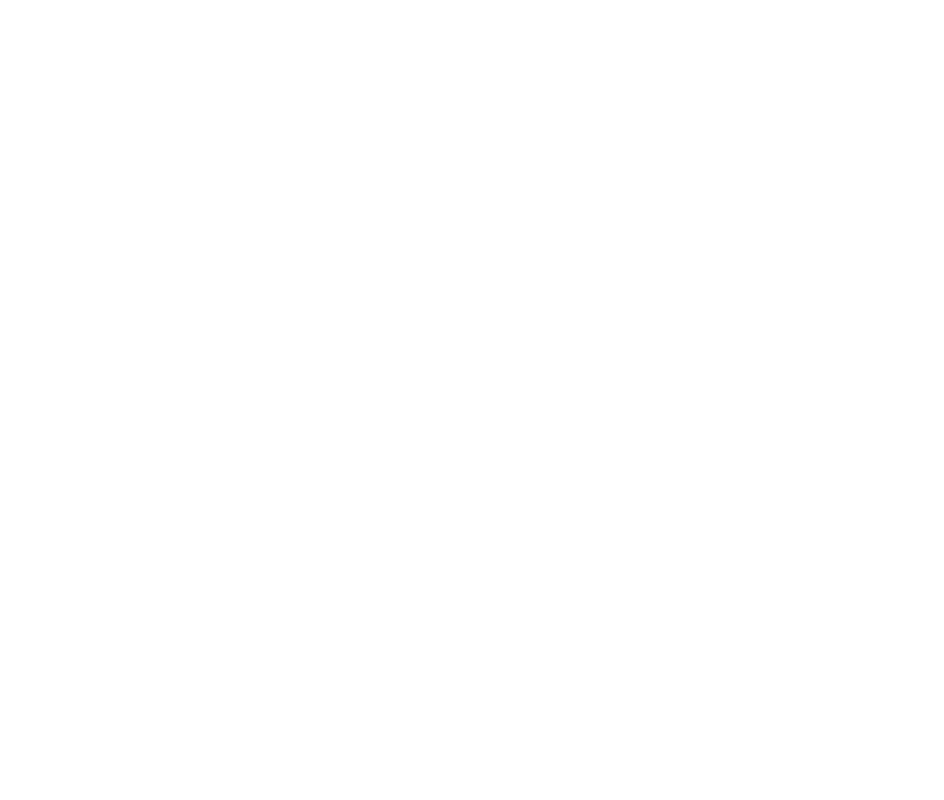
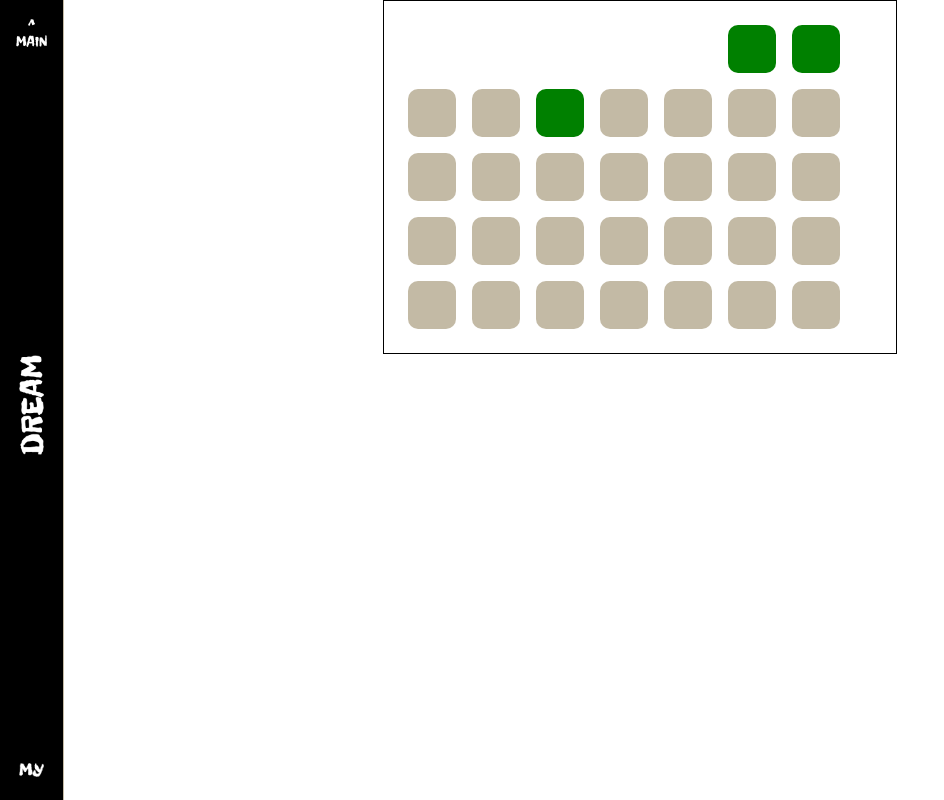
Before and after one commit to SMin1620/IN_A_DREAM, a React (Create React App) app in the folder front/: page /Mypage in a window 1280 px wide. Before the commit this address had no page. Shown: the whole page, without its empty margins (0-944 px from the left). Built offline with nearby package versions, Linux system fonts and the light colour scheme; a web font is replaced by a local one.

Commit message:
feat: 마이페이지에 스트릭 찍는 부분 느낌만 구현해둠'

```diff
--- a/front/src/AppRouter.tsx
+++ b/front/src/AppRouter.tsx
@@ -6,6 +6,7 @@ import LoginPage from "./pages/LoginPage";
 import CreateDreamDiaryPage from "./pages/CreateDreamDiaryPage";
 import SignUpPage from "./pages/SignUpPage";
 import SearchBar from "./components/features/SearchBarComponents/SearchBar";
+import MyPage from "./pages/MyPage";
 
 function AppRouter() {
   return (
@@ -20,7 +21,7 @@ function AppRouter() {
             element={<CreateDreamDiaryPage />}
           ></Route>
           <Route path="/Signup" element={<SignUpPage />}></Route>
-          <Route path="/" element={<SearchBar />}></Route>
+          <Route path="/Mypage" element={<MyPage />}></Route>
         </Routes>
       </BrowserRouter>
     </div>
--- /dev/null
+++ b/front/src/components/features/CalendarComponents/Calendar.css
@@ -0,0 +1,30 @@
+/* Calendar.css */
+
+.calendar-main {
+  display: flex;
+  flex-wrap: wrap;
+  width: 30rem; /* = .day width (3rem + 1rem margin) * 7 */
+  border: 1px solid black;
+  padding: 1rem;
+  margin: auto;
+}
+
+.day {
+  width: 3rem;
+  height: 3rem;
+  margin: 0.5rem;
+  background-color: #c3baa5;
+  border-radius: 10px;
+}
+
+.empty-day {
+  width: 3rem;
+  height: 3rem;
+  margin: 0.5rem;
+  border-radius: 10px;
+  background-color: transparent;
+}
+
+.active-day {
+  background-color: green;
+}
--- /dev/null
+++ b/front/src/components/features/CalendarComponents/Calendar.tsx
@@ -0,0 +1,46 @@
+import React, { useState } from "react";
+import "./Calendar.css";
+
+const Calendar = () => {
+  const date = new Date();
+  const daysInMonth = new Date(
+    date.getFullYear(),
+    date.getMonth() + 1,
+    0
+  ).getDate();
+  const startDayOfMonth = new Date(
+    date.getFullYear(),
+    date.getMonth(),
+    1
+  ).getDay();
+
+  // Example user activity data
+  const [userActivity] = useState(["2023-09-01", "2023-09-02", "2023-09-05"]);
+
+  let daysArray = [];
+
+  for (let i = 0; i < startDayOfMonth; i++) {
+    daysArray.push(<div className="day empty-day" key={`empty-${i}`}></div>);
+  }
+
+  for (let i = 1; i <= daysInMonth; i++) {
+    const dayString = `${date.getFullYear()}-${String(
+      date.getMonth() + 1
+    ).padStart(2, "0")}-${String(i).padStart(2, "0")}`;
+    if (userActivity.includes(dayString)) {
+      daysArray.push(
+        <div
+          className="day active-day"
+          key={i}
+          title={`User was active on ${dayString}`}
+        ></div>
+      );
+    } else {
+      daysArray.push(<div className="day" key={i}></div>);
+    }
+  }
+
+  return <div className="calendar-main">{daysArray}</div>;
+};
+
+export default Calendar;
--- a/front/src/components/features/SearchBarComponents/SearchBar.css
+++ b/front/src/components/features/SearchBarComponents/SearchBar.css
@@ -1,13 +1,13 @@
 .search-main {
   display: flex;
   align-items: center;
-  padding: 1rem 2rem;
+  padding: 0.4rem;
   margin: auto;
   justify-content: center;
-  width: 40vh;
-  height: 2rem;
-  background-color: lightblue;
-  border-radius: 50rem;
+  width: 90%;
+  height: 3rem;
+  background-color: white;
+  border-radius: 2.4rem;
 }
 
 .search-main > input {
@@ -16,6 +16,20 @@
   border: none;
   margin-right: 1rem;
   background-color: transparent;
+  padding: 0 1rem;
+}
+
+.search-main input:focus {
+  outline: none;
+  border: none;
+}
+
+.search-main input:focus::placeholder {
+  color: gray;
+}
+
+.search-main input::placeholder {
+  color: black;
 }
 
 .search-main > button {
@@ -29,7 +43,10 @@
   background-color: #c3baa5;
   color: black;
   border-radius: 25rem;
-  transform: translate(-50% -50%);
+}
+
+.search-main button:hover {
+  background-color: #ff7a00;
 }
 
 .search-main button span {
--- a/front/src/components/features/SearchBarComponents/SearchBar.tsx
+++ b/front/src/components/features/SearchBarComponents/SearchBar.tsx
@@ -13,7 +13,10 @@ export interface SearchBarButton extends LoginButton {}
 const SearchBar = () => {
   const [searchKeyword, setSearchKeyword] = useState("");
 
-  console.log(searchKeyword);
+  const postSearch = () => {
+    // API 요청
+    console.log(searchKeyword);
+  };
 
   return (
     <div className="search-main">
@@ -22,11 +25,11 @@ const SearchBar = () => {
         placeholder="검색어를 입력하세요"
         onChange={(e) => setSearchKeyword(e.target.value)}
       />
-      <button>
+      <button onClick={postSearch}>
         <span>
           <SlideSpan
             startPosition={200}
-            endPosition={-420}
+            endPosition={-520}
             speed={10}
             padding="0 0.3rem"
             fontFamily="IAMAPLAYER"
@@ -35,7 +38,7 @@ const SearchBar = () => {
           </SlideSpan>
           <SlideSpan
             startPosition={200}
-            endPosition={-420}
+            endPosition={-520}
             speed={10}
             padding="0 0.3rem"
             fontFamily="IAMAPLAYER"
@@ -44,7 +47,7 @@ const SearchBar = () => {
           </SlideSpan>
           <SlideSpan
             startPosition={200}
-            endPosition={-420}
+            endPosition={-520}
             speed={10}
             padding="0 0.3rem"
             fontFamily="IAMAPLAYER"
@@ -53,7 +56,7 @@ const SearchBar = () => {
           </SlideSpan>
           <SlideSpan
             startPosition={200}
-            endPosition={-420}
+            endPosition={-520}
             speed={10}
             padding="0 0.3rem"
             fontFamily="IAMAPLAYER"
--- /dev/null
+++ b/front/src/pages/MyPage.tsx
@@ -0,0 +1,16 @@
+import React from "react";
+import Navbar from "../components/features/NavbarComponents/Navbar";
+import Calendar from "../components/features/CalendarComponents/Calendar";
+
+const MyPage = () => {
+  return (
+    <div className="MyPage-main">
+      <Navbar></Navbar>
+      <div className="mypage-top">
+        <Calendar />
+      </div>
+    </div>
+  );
+};
+
+export default MyPage;
```
